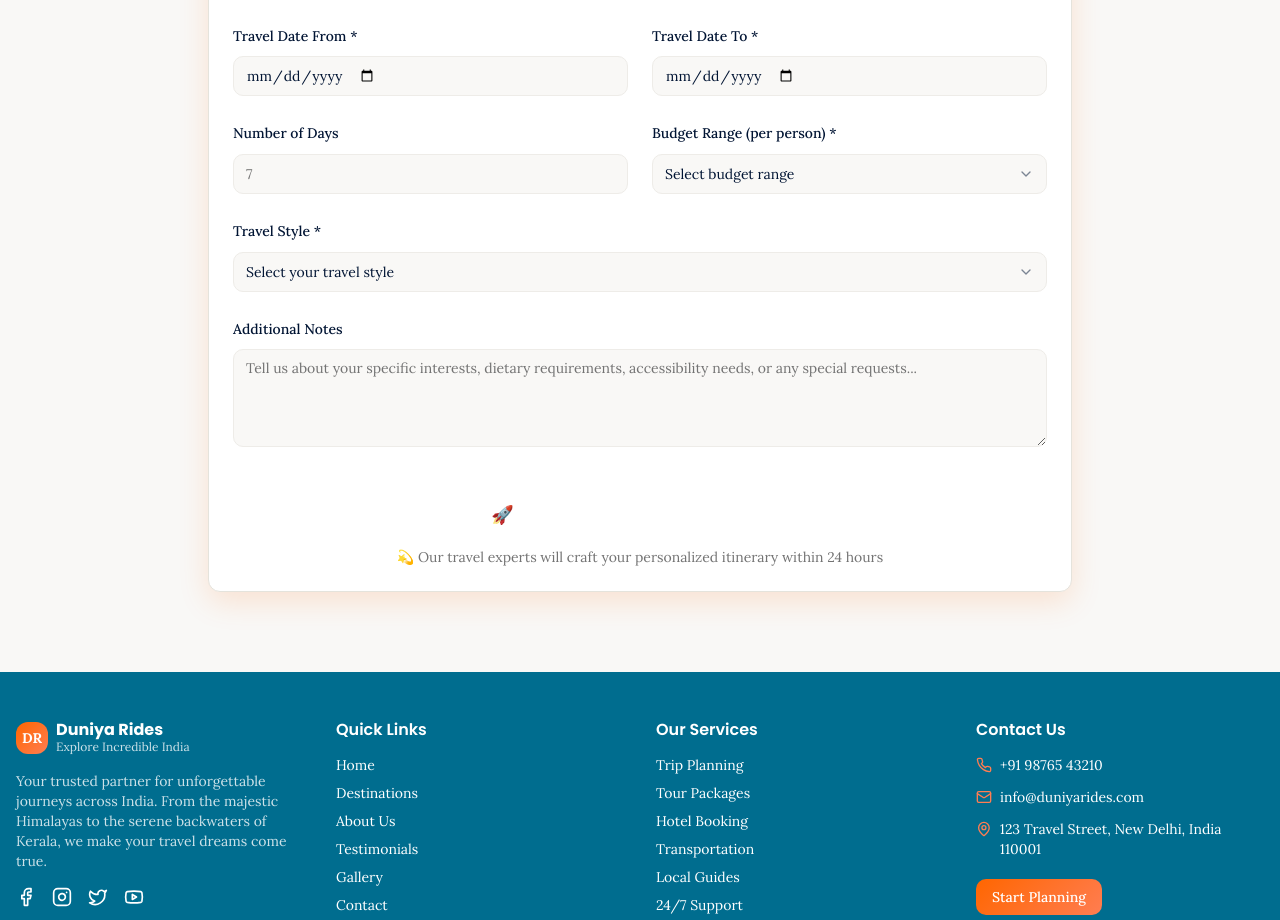
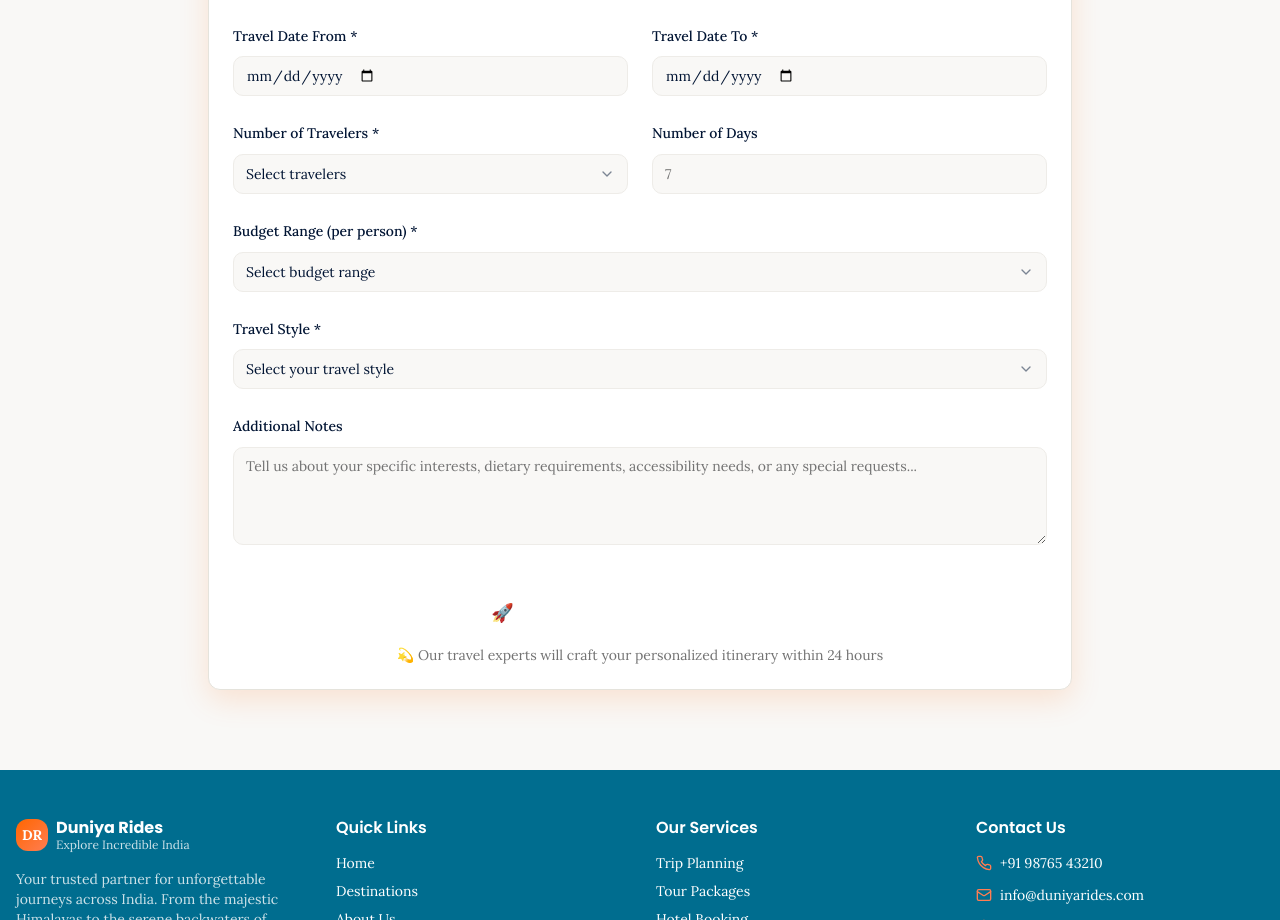
Before and after one commit to ikshu516/duniya-rides-wanderlust-trails, a React (Vite) app: page /plan-trip in a window 1280 px wide. Shown: the part 800-1720 px from the top of the page. Built offline with nearby package versions, Linux system fonts and the light colour scheme.

Commit message:
Add main form to Plan My Trip
Added the main trip planning form to the "Plan My Trip" page.

```diff
--- a/src/pages/PlanMyTrip.tsx
+++ b/src/pages/PlanMyTrip.tsx
@@ -160,9 +160,26 @@ export default function PlanMyTrip() {
 
                     <div className="grid grid-cols-1 md:grid-cols-2 gap-6">
                       <div className="space-y-2">
+                        <Label htmlFor="numberOfTravelers">Number of Travelers *</Label>
+                        <Select name="numberOfTravelers" required>
+                          <SelectTrigger>
+                            <SelectValue placeholder="Select travelers" />
+                          </SelectTrigger>
+                          <SelectContent>
+                            <SelectItem value="1">1 Person</SelectItem>
+                            <SelectItem value="2">2 People</SelectItem>
+                            <SelectItem value="3-4">3-4 People</SelectItem>
+                            <SelectItem value="5-8">5-8 People</SelectItem>
+                            <SelectItem value="9+">9+ People (Group)</SelectItem>
+                          </SelectContent>
+                        </Select>
+                      </div>
+                      <div className="space-y-2">
                         <Label htmlFor="numberOfDays">Number of Days</Label>
-                        <Input id="numberOfDays" name="numberOfDays" type="number" placeholder="7" />
+                        <Input id="numberOfDays" name="numberOfDays" type="number" placeholder="7" min="1" max="30" />
                       </div>
+                    </div>
+
                     <div className="space-y-2">
                       <Label htmlFor="budgetRange">Budget Range (per person) *</Label>
                       <Select name="budgetRange" required>
@@ -177,7 +194,6 @@ export default function PlanMyTrip() {
                           <SelectItem value="above-100k">Above ₹1,00,000</SelectItem>
                         </SelectContent>
                       </Select>
-                      </div>
                     </div>
 
                     <div className="space-y-2">
```
Lines whose indentation alone changed are shown as unchanged.
